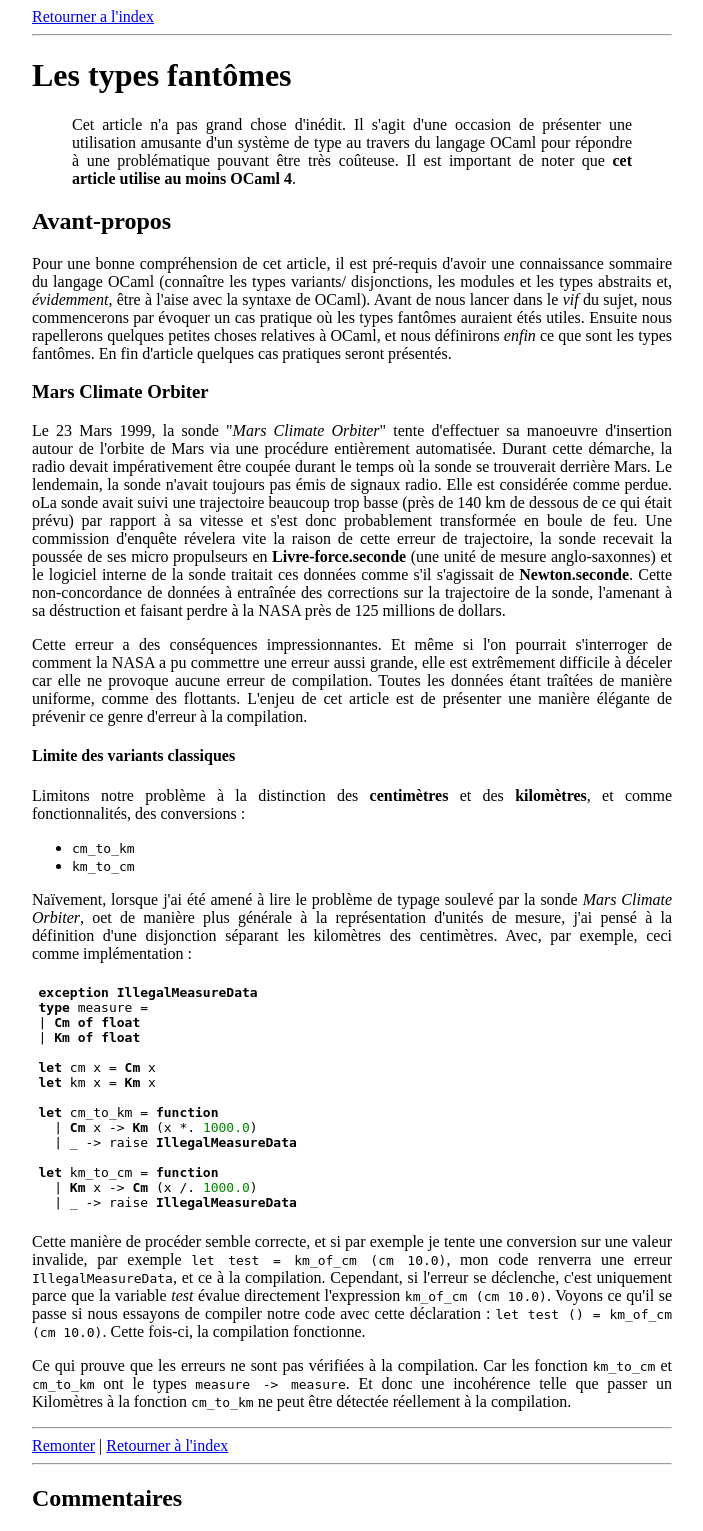
After one commit to BastienDuplessier/xvw.github.io, a PHP site: page /post/phantoms.html in a window 1280 px wide. The commit adds this page. Shown: the whole page, without its empty margins (288-991 px from the left). Run offline with PHP 8.4, Linux system fonts and the light colour scheme; some libraries are stand-ins or nearby versions.

Commit message:
Update pages

```diff
--- a/default.css
+++ b/default.css
@@ -8,7 +8,7 @@
   display: block;
   overflow-x: auto;
   padding: 0.5em;
-  background: #f0f0f0;
+  background: #ffffff;
   -webkit-text-size-adjust: none;
 }
 
--- a/index.html
+++ b/index.html
@@ -3,8 +3,10 @@
   <head>
     <title>Xavier Van de Woestyne</title>
     <meta charset="utf-8">
+    <link rel="stylesheet" href="style.css">
   </head>
   <body>
+    <div id="content">
       <h1>Xavier Van de Woestyne</h1>
       <hr />
       <h2>Me contacter</h2>
@@ -26,5 +28,6 @@
 	</li>
 
       </ul>
+    </div>
   </body>
 </html>
--- /dev/null
+++ b/post/phantoms.html
@@ -0,0 +1,68 @@
+<!DOCTYPE html>
+<html>
+  <head>
+    <title>Les types fantômes</title>
+    <meta charset="utf-8">
+    <link rel="stylesheet" href="../style.css">
+    <link rel="stylesheet" href="../default.css">
+    <script src="../highlight.pack.js"></script>
+    <script>hljs.initHighlightingOnLoad();</script>
+  </head>
+  <body>
+    <div id="content">
+      <a href="../index.html">Retourner a l'index</a>
+      <hr id="top" name="top"/>
+<h1 id="les-types-fantômes">Les types fantômes</h1>
+<blockquote>
+<p>Cet article n'a pas grand chose d'inédit. Il s'agit d'une occasion de présenter une utilisation amusante d'un système de type au travers du langage OCaml pour répondre à une problématique pouvant être très coûteuse. Il est important de noter que <strong>cet article utilise au moins OCaml 4</strong>.</p>
+</blockquote>
+<h2 id="avant-propos">Avant-propos</h2>
+<p>Pour une bonne compréhension de cet article, il est pré-requis d'avoir une connaissance sommaire du langage OCaml (connaître les types variants/ disjonctions, les modules et les types abstraits et, <em>évidemment</em>, être à l'aise avec la syntaxe de OCaml). Avant de nous lancer dans le <em>vif</em> du sujet, nous commencerons par évoquer un cas pratique où les types fantômes auraient étés utiles. Ensuite nous rapellerons quelques petites choses relatives à OCaml, et nous définirons <em>enfin</em> ce que sont les types fantômes. En fin d'article quelques cas pratiques seront présentés.</p>
+<h3 id="mars-climate-orbiter">Mars Climate Orbiter</h3>
+<p>Le 23 Mars 1999, la sonde &quot;<em>Mars Climate Orbiter</em>&quot; tente d'effectuer sa manoeuvre d'insertion autour de l'orbite de Mars via une procédure entièrement automatisée. Durant cette démarche, la radio devait impérativement être coupée durant le temps où la sonde se trouverait derrière Mars. Le lendemain, la sonde n'avait toujours pas émis de signaux radio. Elle est considérée comme perdue. oLa sonde avait suivi une trajectoire beaucoup trop basse (près de 140 km de dessous de ce qui était prévu) par rapport à sa vitesse et s'est donc probablement transformée en boule de feu. Une commission d'enquête révelera vite la raison de cette erreur de trajectoire, la sonde recevait la poussée de ses micro propulseurs en <strong>Livre-force.seconde</strong> (une unité de mesure anglo-saxonnes) et le logiciel interne de la sonde traitait ces données comme s'il s'agissait de <strong>Newton.seconde</strong>. Cette non-concordance de données à entraînée des corrections sur la trajectoire de la sonde, l'amenant à sa déstruction et faisant perdre à la NASA près de 125 millions de dollars.</p>
+<p>Cette erreur a des conséquences impressionnantes. Et même si l'on pourrait s'interroger de comment la NASA a pu commettre une erreur aussi grande, elle est extrêmement difficile à déceler car elle ne provoque aucune erreur de compilation. Toutes les données étant traîtées de manière uniforme, comme des flottants. L'enjeu de cet article est de présenter une manière élégante de prévenir ce genre d'erreur à la compilation.</p>
+<h4 id="limite-des-variants-classiques">Limite des variants classiques</h4>
+<p>Limitons notre problème à la distinction des <strong>centimètres</strong> et des <strong>kilomètres</strong>, et comme fonctionnalités, des conversions :</p>
+<ul>
+<li><code>cm_to_km</code></li>
+<li><code>km_to_cm</code></li>
+</ul>
+<p>Naïvement, lorsque j'ai été amené à lire le problème de typage soulevé par la sonde <em>Mars Climate Orbiter</em>, oet de manière plus générale à la représentation d'unités de mesure, j'ai pensé à la définition d'une disjonction séparant les kilomètres des centimètres. Avec, par exemple, ceci comme implémentation :</p>
+<pre class="sourceCode ocaml"><code class="sourceCode ocaml"><span class="kw">exception</span> <span class="dt">IllegalMeasureData</span>
+<span class="kw">type</span> measure =
+| <span class="dt">Cm</span> <span class="kw">of</span> float
+| <span class="dt">Km</span> <span class="kw">of</span> float
+
+<span class="kw">let</span> cm x = <span class="dt">Cm</span> x
+<span class="kw">let</span> km x = <span class="dt">Km</span> x
+
+<span class="kw">let</span> cm_to_km = <span class="kw">function</span>
+  | <span class="dt">Cm</span> x -&gt; <span class="dt">Km</span> (x *. 1000.0)
+  | _ -&gt; raise <span class="dt">IllegalMeasureData</span>
+
+<span class="kw">let</span> km_to_cm = <span class="kw">function</span>
+  | <span class="dt">Km</span> x -&gt; <span class="dt">Cm</span> (x /. 1000.0)
+  | _ -&gt; raise <span class="dt">IllegalMeasureData</span></code></pre>
+<p>Cette manière de procéder semble correcte, et si par exemple je tente une conversion sur une valeur invalide, par exemple <code>let test = km_of_cm (cm 10.0)</code>, mon code renverra une erreur <code>IllegalMeasureData</code>, et ce à la compilation. Cependant, si l'erreur se déclenche, c'est uniquement parce que la variable <em>test</em> évalue directement l'expression <code>km_of_cm (cm 10.0)</code>. Voyons ce qu'il se passe si nous essayons de compiler notre code avec cette déclaration : <code>let test () = km_of_cm (cm 10.0)</code>. Cette fois-ci, la compilation fonctionne.</p>
+<p>Ce qui prouve que les erreurs ne sont pas vérifiées à la compilation. Car les fonction <code>km_to_cm</code> et <code>cm_to_km</code> ont le types <code>measure -&gt; measure</code>. Et donc une incohérence telle que passer un Kilomètres à la fonction <code>cm_to_km</code> ne peut être détectée réellement à la compilation.</p>
+
+<hr />
+<a href="#top">Remonter</a> | <a href="../index.html">Retourner à l'index</a>
+<hr />
+<h2>Commentaires</h2>
+<div id="disqus_thread"></div>
+    <script type="text/javascript">
+        /* * * CONFIGURATION VARIABLES: EDIT BEFORE PASTING INTO YOUR WEBPAGE * * */
+        var disqus_shortname = 'nukifw'; // required: replace example with your forum shortname
+
+        /* * * DON'T EDIT BELOW THIS LINE * * */
+        (function() {
+            var dsq = document.createElement('script'); dsq.type = 'text/javascript'; dsq.async = true;
+            dsq.src = '//' + disqus_shortname + '.disqus.com/embed.js';
+            (document.getElementsByTagName('head')[0] || document.getElementsByTagName('body')[0]).appendChild(dsq);
+        })();
+    </script>
+    <noscript>Please enable JavaScript to view the <a href="http://disqus.com/?ref_noscript">comments powered by Disqus.</a></noscript>
+    </div>
+    </body>
+</html>
--- a/src/footer.html
+++ b/src/footer.html
@@ -16,5 +16,6 @@
         })();
     </script>
     <noscript>Please enable JavaScript to view the <a href="http://disqus.com/?ref_noscript">comments powered by Disqus.</a></noscript>
+    </div>
     </body>
 </html>
--- a/src/header.html
+++ b/src/header.html
@@ -3,10 +3,12 @@
   <head>
     <title>{{TITLE}}</title>
     <meta charset="utf-8">
+    <link rel="stylesheet" href="../style.css">
     <link rel="stylesheet" href="../default.css">
     <script src="../highlight.pack.js"></script>
     <script>hljs.initHighlightingOnLoad();</script>
   </head>
   <body>
-    <a href="../index.html">Retourner a l'index</a>
-    <hr id="top" name="top"/>
+    <div id="content">
+      <a href="../index.html">Retourner a l'index</a>
+      <hr id="top" name="top"/>
--- /dev/null
+++ b/style.css
@@ -0,0 +1,8 @@
+#content {
+    max-width: 640px;
+    margin: auto;
+}
+
+p {
+    text-align: justify;
+}
```
Also changed, not shown: post/test.html (+6 -3 lines), raw/phantoms.md (added, +95 -0 lines), 1 other file. Lines whose indentation alone changed are shown as unchanged.
